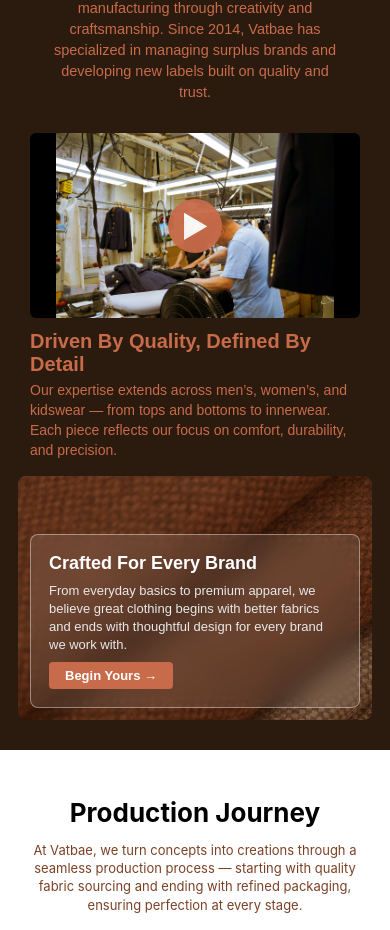
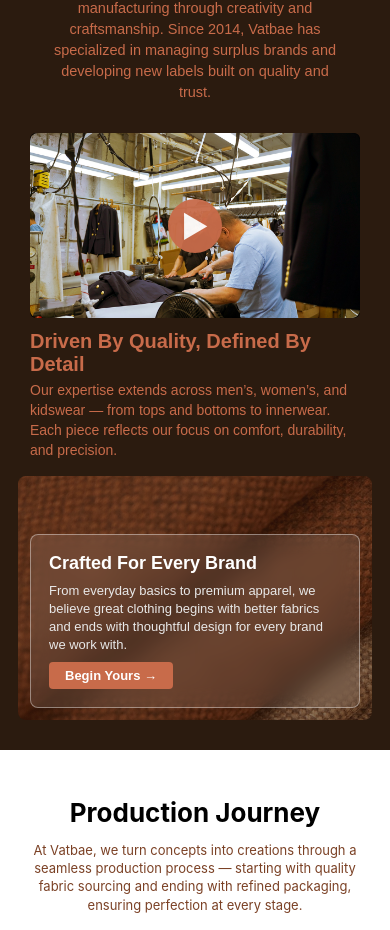
Before and after one commit to sahithiburada/Vatbae, a React (Create React App) app: page / in a window 390 px wide. Shown: the part 880-1810 px from the top of the page. Built offline with nearby package versions, Linux system fonts and the light colour scheme.

Commit message:
Updated About section video functionality and responsive UI

```diff
--- a/src/components/AboutSection.jsx
+++ b/src/components/AboutSection.jsx
@@ -1,45 +1,10 @@
-import React, { useEffect, useState } from "react";
+import React, { useState } from "react";
 import "../styles/AboutSection.css";
 import videoThumbnail from "../assets/video-thumbnail.png";
 import craftedBg from "../assets/crafted-bg.png";
 
-// Import your local video
-import aboutVideo from "../assets/about-video.mp4";
-
 const AboutSection = () => {
   const [playVideo, setPlayVideo] = useState(false);
-  // aspectPct is padding-top percent used to preserve aspect ratio (height/width * 100)
-  // default to 56.25 (16:9) until metadata loads
-  const [aspectPct, setAspectPct] = useState(56.25);
-
-  // Preload video metadata to read natural width/height without playing
-  useEffect(() => {
-    let vid = document.createElement("video");
-    vid.preload = "metadata";
-    vid.src = aboutVideo;
-
-    const handleLoadedMetadata = () => {
-      if (vid.videoWidth && vid.videoHeight) {
-        const pct = (vid.videoHeight / vid.videoWidth) * 100;
-        setAspectPct(pct);
-      }
-    };
-
-    // Some browsers need the event listener before setting src, but usually both work
-    vid.addEventListener("loadedmetadata", handleLoadedMetadata);
-    // If the metadata is already available, try to compute immediately
-    if (vid.readyState >= 1) {
-      handleLoadedMetadata();
-    }
-
-    // cleanup
-    return () => {
-      vid.removeEventListener("loadedmetadata", handleLoadedMetadata);
-      // dereference to allow GC
-      vid.src = "";
-      vid = null;
-    };
-  }, []);
 
   const scrollToSection = (id) => {
     const section = document.getElementById(id);
@@ -49,7 +14,7 @@
   };
 
   return (
-    <section className="about-section">
+    <section className="about-section" id="about">
       <div className="about-inner">
         <div className="story-tag">Our Story</div>
 
@@ -69,17 +34,14 @@
         <div className="about-main">
           {/* Local Video Section */}
           <div className="about-video-block">
-            {/* video-wrapper uses inline style paddingTop to preserve aspect ratio */}
-            <div
-              className="video-wrapper"
-              style={{ paddingTop: `${aspectPct}%` }}
-            >
+            <div className="video-wrapper">
               {!playVideo ? (
                 <>
                   <img
                     src={videoThumbnail}
                     alt="Video Thumbnail"
                     className="video-thumbnail media-cover"
+                    onClick={() => setPlayVideo(true)}
                   />
                   <div
                     className="video-play-icon"
@@ -93,12 +55,15 @@
               ) : (
                 <video
                   className="local-video media-cover"
-                  src={aboutVideo}
+                  src="/about-video.mp4" // ✅ from public folder
                   controls
                   autoPlay
-
+                  playsInline
+                  muted={false}
                   aria-label="About video"
-                />
+                >
+                  Your browser does not support the video tag.
+                </video>
               )}
             </div>
 
--- a/src/styles/AboutSection.css
+++ b/src/styles/AboutSection.css
@@ -85,52 +85,45 @@
 }
 
 
-/* The wrapper uses padding-top to maintain aspect ratio.
-   The actual media (img/video) are absolutely positioned and fill the box.
-   This avoids cropping by using object-fit: contain. */
+/* Responsive frame using aspect-ratio */
 
 .video-wrapper {
     position: relative;
     width: 100%;
-    /* height is driven by padding-top (inline style from React) */
+    aspect-ratio: 16 / 9;
     border-radius: 8px;
     overflow: hidden;
     background: #000;
 }
 
 
-/* .media-cover used on both thumbnail and video so they fully fit inside wrapper */
+/* Used for both thumbnail and video */
 
 .media-cover {
     position: absolute;
     inset: 0;
     width: 100%;
     height: 100%;
-    object-fit: contain;
-    /* contains whole video inside; no cropping */
+    object-fit: cover;
+    /* or 'contain' if you prefer no cropping */
     display: block;
     border-radius: 8px;
-    background: black;
-    /* keep pointer events none on media so play button gets clicks if overlayed */
 }
 
 
-/* Thumbnail (shown before clicking play) */
+/* Thumbnail */
 
 .video-thumbnail {
     cursor: pointer;
     transition: transform 0.3s ease;
 }
 
-
-/* Slight scale on hover when thumbnail visible */
-
 .video-thumbnail:hover {
     transform: scale(1.02);
 }
 
 
-/* Play icon (centered on thumbnail) */
+/* Play icon */
 
 .video-play-icon {
     position: absolute;
@@ -150,7 +143,6 @@
     cursor: pointer;
     transition: all 0.25s ease;
     z-index: 2;
-    /* ensure button is on top of media */
 }
 
 .video-play-icon:hover {
@@ -159,10 +151,10 @@
 }
 
 
-/* Video element styling (when playing) */
+/* Video element */
 
 .local-video {
-    /* .media-cover already positions and sizes it */
+    /* inherits sizing from .media-cover */
 }
 
 
```
Also changed, not shown: 1 other file (tests, documents, lock files or other folders).
